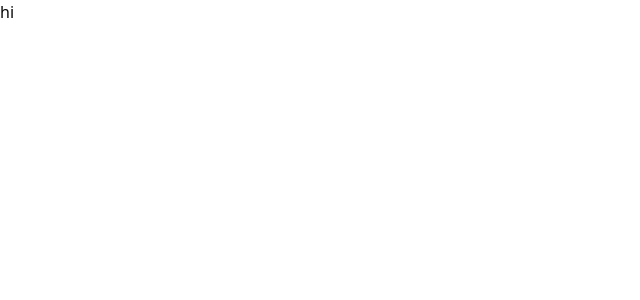
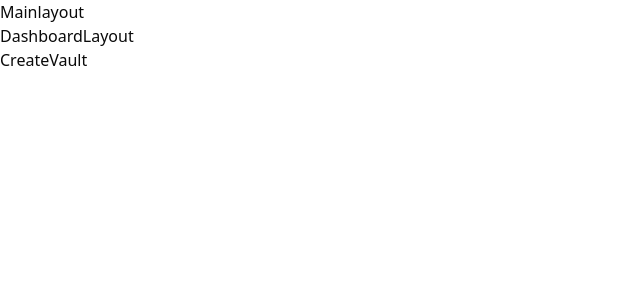
Before and after one commit to SCPassion/scpbank-ts, a React (Vite) app: page /create in a window 1280 px wide. Shown: the top 300 px of the page, without its empty margins (0-640 px from the left). Built offline with nearby package versions, Linux system fonts and the light colour scheme.

Commit message:
Add routing and layout components for the application

```diff
--- a/src/App.tsx
+++ b/src/App.tsx
@@ -1,5 +1,29 @@
+import { BrowserRouter, Routes, Route } from "react-router"
+import MainLayout from "./layouts/MainLayout"
+import DashboardLayout from "./layouts/DashboardLayout"
+import CreateVault from "./pages/CreateVault"
 function App() {
-  return <>hi</>;
+  return (
+    <BrowserRouter>
+      <Routes>
+        <Route element={<MainLayout />}>
+          <Route path="/" element={<DashboardLayout />}>
+            <Route index element={<h1>Home</h1>} />
+            <Route path="/create" element={<CreateVault />} />
+          </Route>
+          <Route path="savings" element={<h1>Savings</h1>} />
+          <Route
+            path="interest"
+            element={<h1>Compound Interest Calculator</h1>}
+          />
+          <Route path="budget" element={<h1>Budget Planner</h1>} />
+          <Route path="retire" element={<h1>Retirement Saving Planner</h1>} />
+          <Route path="stock" element={<h1>Stock Market Watchlist</h1>} />
+          <Route path="investment" element={<h1>Invest Risk Simulator</h1>} />
+        </Route>
+      </Routes>
+    </BrowserRouter>
+  )
 }
 
-export default App;
+export default App
--- /dev/null
+++ b/src/layouts/DashboardLayout.tsx
@@ -0,0 +1,10 @@
+import { Outlet } from "react-router"
+
+export default function DashboardLayout() {
+  return (
+    <div>
+      <h1>DashboardLayout</h1>
+      <Outlet />
+    </div>
+  )
+}
--- /dev/null
+++ b/src/layouts/MainLayout.tsx
@@ -0,0 +1,10 @@
+import { Outlet } from "react-router"
+
+export default function MainLayout() {
+  return (
+    <div>
+      <h1>Mainlayout</h1>
+      <Outlet />
+    </div>
+  )
+}
--- /dev/null
+++ b/src/pages/CreateVault.tsx
@@ -0,0 +1,3 @@
+export default function CreateVault() {
+  return <h1>CreateVault</h1>
+}
```
